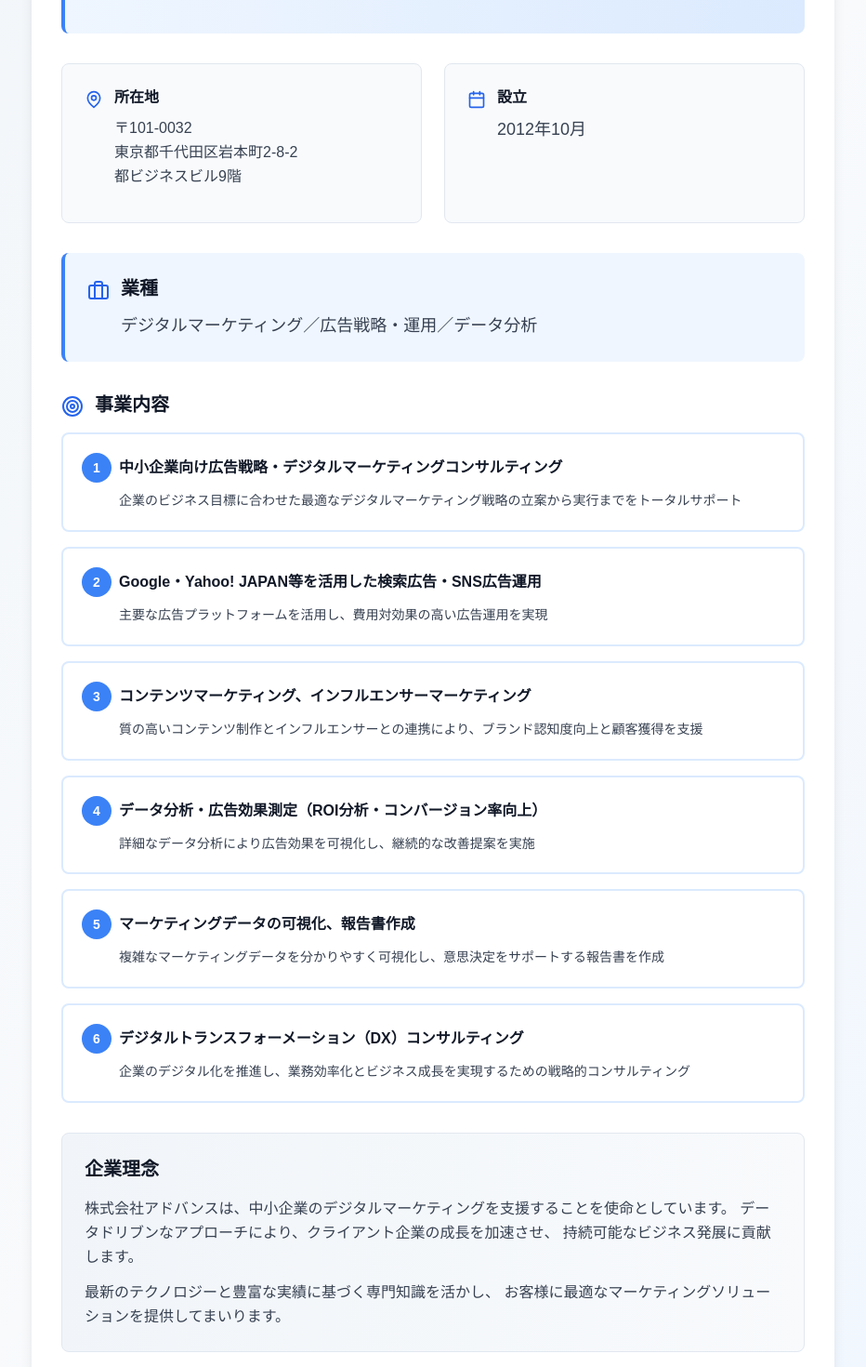
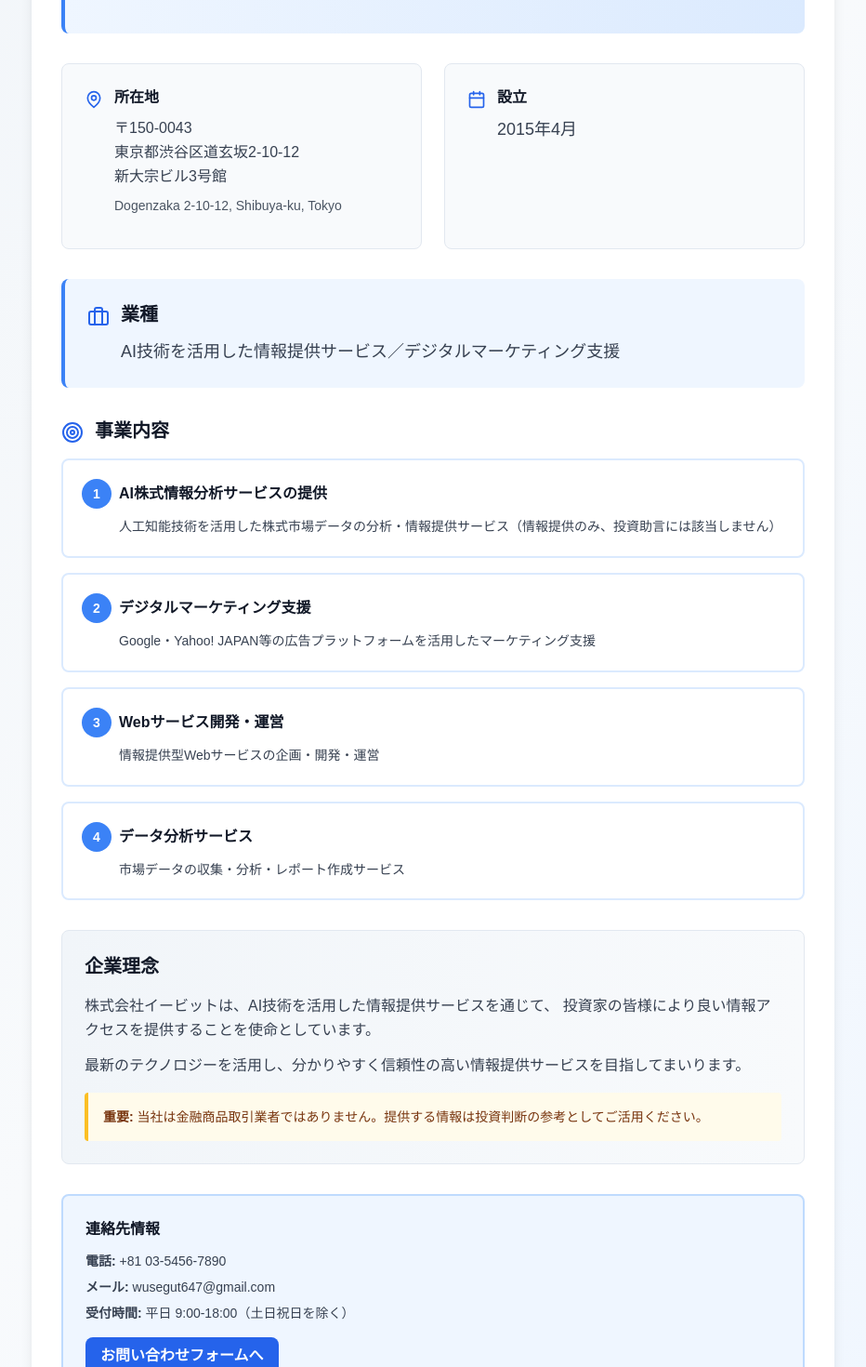
Before and after one commit to lil053004-bit/search, a React (Vite) app: page /company in a window 1280 px wide. Shown: the part 280-1750 px from the top of the page at 93% size, without its empty margins (169-1101 px from the left). Built offline with nearby package versions, Linux system fonts and the light colour scheme; no server answers.

Commit message:
Updated Footer.tsx

```diff
--- a/src/components/Footer.tsx
+++ b/src/components/Footer.tsx
@@ -138,37 +138,19 @@ export default function Footer() {
                     お問い合わせフォーム
                   </Link>
                 </li>
-                <li className="flex items-center gap-2 text-gray-600">
-                  <Mail className="w-3.5 h-3.5 text-rose-400" />
-                  <span>support@stockofficial.com</span>
-                </li>
-                <li className="text-gray-500 text-xs pl-5">
-                  受付時間: 24時間受付（返信は営業日内）
-                </li>
               </ul>
             </div>
           </div>
 
           <div className="border-t border-gray-200 pt-6 text-center">
             <p className="text-sm text-gray-800 mb-2 font-medium">
-              &copy; {currentYear} 株式会社アドバンス (Advance Co., Ltd.). All rights reserved.
+              &copy; {currentYear} 株式会社イービット (Ebit Co., Ltd.). All rights reserved.
             </p>
-            <p className="text-xs text-gray-600 leading-relaxed max-w-3xl mx-auto mb-6">
+            <p className="text-xs text-gray-600 leading-relaxed max-w-3xl mx-auto">
               当サイトで提供される情報は投資勧誘を目的としたものではありません。
               投資に関する最終決定は、利用者ご自身の判断でなさるようお願いいたします。
               掲載されている情報の正確性については万全を期しておりますが、その内容の正確性、安全性、有用性を保証するものではありません。
             </p>
-
-            <div className="text-xs text-gray-500 space-y-2">
-              <p>株式会社アドバンス（Advance Co., Ltd.）</p>
-              <p>〒101-0032 東京都千代田区岩本町2-8-2 都ビジネスビル9階</p>
-              <div className="flex flex-wrap justify-center gap-2 mt-3">
-                <span className="px-3 py-1 bg-gray-100 rounded-full text-xs">AI株式診断サービス</span>
-                <span className="px-3 py-1 bg-gray-100 rounded-full text-xs">デジタルマーケティング</span>
-                <span className="px-3 py-1 bg-gray-100 rounded-full text-xs">広告運用</span>
-                <span className="px-3 py-1 bg-gray-100 rounded-full text-xs">データ分析</span>
-              </div>
-            </div>
           </div>
         </div>
       </div>
--- a/src/pages/CompanyInfo.tsx
+++ b/src/pages/CompanyInfo.tsx
@@ -24,8 +24,8 @@ export default function CompanyInfo() {
           <div className="prose max-w-none">
             <section className="mb-8">
               <div className="bg-gradient-to-r from-blue-50 to-blue-100 rounded-lg p-6 border-l-4 border-blue-500">
-                <h2 className="text-2xl font-bold text-gray-900 mb-4">株式会社アドバンス</h2>
-                <p className="text-lg text-gray-700 mb-2">Advance Co., Ltd.</p>
+                <h2 className="text-2xl font-bold text-gray-900 mb-4">株式会社イービット</h2>
+                <p className="text-lg text-gray-700 mb-2">Ebit Co., Ltd.</p>
               </div>
             </section>
 
@@ -37,9 +37,12 @@ export default function CompanyInfo() {
                     <div>
                       <h3 className="font-bold text-gray-900 mb-2">所在地</h3>
                       <p className="text-gray-700 leading-relaxed">
-                        〒101-0032<br />
-                        東京都千代田区岩本町2-8-2<br />
-                        都ビジネスビル9階
+                        〒150-0043<br />
+                        東京都渋谷区道玄坂2-10-12<br />
+                        新大宗ビル3号館
+                      </p>
+                      <p className="text-gray-600 text-sm mt-2">
+                        Dogenzaka 2-10-12, Shibuya-ku, Tokyo
                       </p>
                     </div>
                   </div>
@@ -50,7 +53,7 @@ export default function CompanyInfo() {
                     <Calendar className="w-5 h-5 text-blue-600 mt-1 flex-shrink-0" />
                     <div>
                       <h3 className="font-bold text-gray-900 mb-2">設立</h3>
-                      <p className="text-gray-700 text-lg">2012年10月</p>
+                      <p className="text-gray-700 text-lg">2015年4月</p>
                     </div>
                   </div>
                 </div>
@@ -64,7 +67,7 @@ export default function CompanyInfo() {
                   <div>
                     <h3 className="text-xl font-bold text-gray-900 mb-3">業種</h3>
                     <p className="text-gray-700 text-lg leading-relaxed">
-                      デジタルマーケティング／広告戦略・運用／データ分析
+                      AI技術を活用した情報提供サービス／デジタルマーケティング支援
                     </p>
                   </div>
                 </div>
@@ -81,62 +84,43 @@ export default function CompanyInfo() {
                 <div className="bg-white border-2 border-blue-100 rounded-lg p-5 hover:border-blue-300 transition-colors">
                   <h4 className="font-bold text-gray-900 mb-2 flex items-center gap-2">
                     <span className="w-8 h-8 bg-blue-500 text-white rounded-full flex items-center justify-center text-sm font-bold">1</span>
-                    中小企業向け広告戦略・デジタルマーケティングコンサルティング
+                    AI株式情報分析サービスの提供
                   </h4>
                   <p className="text-gray-700 text-sm leading-relaxed ml-10">
-                    企業のビジネス目標に合わせた最適なデジタルマーケティング戦略の立案から実行までをトータルサポート
+                    人工知能技術を活用した株式市場データの分析・情報提供サービス（情報提供のみ、投資助言には該当しません）
                   </p>
                 </div>
 
                 <div className="bg-white border-2 border-blue-100 rounded-lg p-5 hover:border-blue-300 transition-colors">
                   <h4 className="font-bold text-gray-900 mb-2 flex items-center gap-2">
                     <span className="w-8 h-8 bg-blue-500 text-white rounded-full flex items-center justify-center text-sm font-bold">2</span>
-                    Google・Yahoo! JAPAN等を活用した検索広告・SNS広告運用
+                    デジタルマーケティング支援
                   </h4>
                   <p className="text-gray-700 text-sm leading-relaxed ml-10">
-                    主要な広告プラットフォームを活用し、費用対効果の高い広告運用を実現
+                    Google・Yahoo! JAPAN等の広告プラットフォームを活用したマーケティング支援
                   </p>
                 </div>
 
                 <div className="bg-white border-2 border-blue-100 rounded-lg p-5 hover:border-blue-300 transition-colors">
                   <h4 className="font-bold text-gray-900 mb-2 flex items-center gap-2">
                     <span className="w-8 h-8 bg-blue-500 text-white rounded-full flex items-center justify-center text-sm font-bold">3</span>
-                    コンテンツマーケティング、インフルエンサーマーケティング
+                    Webサービス開発・運営
                   </h4>
                   <p className="text-gray-700 text-sm leading-relaxed ml-10">
-                    質の高いコンテンツ制作とインフルエンサーとの連携により、ブランド認知度向上と顧客獲得を支援
+                    情報提供型Webサービスの企画・開発・運営
                   </p>
                 </div>
 
                 <div className="bg-white border-2 border-blue-100 rounded-lg p-5 hover:border-blue-300 transition-colors">
                   <h4 className="font-bold text-gray-900 mb-2 flex items-center gap-2">
                     <span className="w-8 h-8 bg-blue-500 text-white rounded-full flex items-center justify-center text-sm font-bold">4</span>
-                    データ分析・広告効果測定（ROI分析・コンバージョン率向上）
+                    データ分析サービス
                   </h4>
                   <p className="text-gray-700 text-sm leading-relaxed ml-10">
-                    詳細なデータ分析により広告効果を可視化し、継続的な改善提案を実施
+                    市場データの収集・分析・レポート作成サービス
                   </p>
                 </div>
 
-                <div className="bg-white border-2 border-blue-100 rounded-lg p-5 hover:border-blue-300 transition-colors">
-                  <h4 className="font-bold text-gray-900 mb-2 flex items-center gap-2">
-                    <span className="w-8 h-8 bg-blue-500 text-white rounded-full flex items-center justify-center text-sm font-bold">5</span>
-                    マーケティングデータの可視化、報告書作成
-                  </h4>
-                  <p className="text-gray-700 text-sm leading-relaxed ml-10">
-                    複雑なマーケティングデータを分かりやすく可視化し、意思決定をサポートする報告書を作成
-                  </p>
-                </div>
-
-                <div className="bg-white border-2 border-blue-100 rounded-lg p-5 hover:border-blue-300 transition-colors">
-                  <h4 className="font-bold text-gray-900 mb-2 flex items-center gap-2">
-                    <span className="w-8 h-8 bg-blue-500 text-white rounded-full flex items-center justify-center text-sm font-bold">6</span>
-                    デジタルトランスフォーメーション（DX）コンサルティング
-                  </h4>
-                  <p className="text-gray-700 text-sm leading-relaxed ml-10">
-                    企業のデジタル化を推進し、業務効率化とビジネス成長を実現するための戦略的コンサルティング
-                  </p>
-                </div>
               </div>
             </section>
 
@@ -144,22 +128,27 @@ export default function CompanyInfo() {
               <div className="bg-gradient-to-r from-slate-100 to-slate-50 rounded-lg p-6 border border-slate-200">
                 <h3 className="text-xl font-bold text-gray-900 mb-4">企業理念</h3>
                 <p className="text-gray-700 leading-relaxed mb-3">
-                  株式会社アドバンスは、中小企業のデジタルマーケティングを支援することを使命としています。
-                  データドリブンなアプローチにより、クライアント企業の成長を加速させ、
-                  持続可能なビジネス発展に貢献します。
+                  株式会社イービットは、AI技術を活用した情報提供サービスを通じて、
+                  投資家の皆様により良い情報アクセスを提供することを使命としています。
                 </p>
                 <p className="text-gray-700 leading-relaxed">
-                  最新のテクノロジーと豊富な実績に基づく専門知識を活かし、
-                  お客様に最適なマーケティングソリューションを提供してまいります。
+                  最新のテクノロジーを活用し、分かりやすく信頼性の高い情報提供サービスを目指してまいります。
                 </p>
+                <div className="mt-4 p-4 bg-amber-50 border-l-4 border-amber-400 rounded">
+                  <p className="text-sm text-amber-900">
+                    <strong>重要:</strong> 当社は金融商品取引業者ではありません。提供する情報は投資判断の参考としてご活用ください。
+                  </p>
+                </div>
               </div>
             </section>
 
             <div className="bg-blue-50 rounded-lg p-6 border-2 border-blue-200 mt-8">
-              <h3 className="font-bold text-gray-900 mb-3">お問い合わせ</h3>
-              <p className="text-sm text-gray-700 mb-4">
-                弊社サービスに関するお問い合わせは、お気軽にご連絡ください。
-              </p>
+              <h3 className="font-bold text-gray-900 mb-3">連絡先情報</h3>
+              <div className="space-y-2 text-sm text-gray-700 mb-4">
+                <p><strong>電話:</strong> +81 03-5456-7890</p>
+                <p><strong>メール:</strong> wusegut647@gmail.com</p>
+                <p><strong>受付時間:</strong> 平日 9:00-18:00（土日祝日を除く）</p>
+              </div>
               <Link
                 to="/contact"
                 className="inline-flex items-center gap-2 px-4 py-2 bg-blue-600 text-white rounded-lg hover:bg-blue-700 transition-colors font-semibold"
--- a/src/pages/Contact.tsx
+++ b/src/pages/Contact.tsx
@@ -23,7 +23,7 @@ export default function Contact() {
 
           <div className="prose max-w-none">
             <p className="text-gray-700 leading-relaxed mb-8">
-              AI株式診断サービスをご利用いただき、誠にありがとうございます。
+              AI株式分析サービスをご利用いただき、誠にありがとうございます。
               ご質問、ご要望、不具合のご報告など、お気軽にお問い合わせください。
             </p>
 
@@ -32,11 +32,11 @@ export default function Contact() {
               <div className="bg-gradient-to-r from-sky-50 to-blue-50 rounded-2xl p-4 flex items-start gap-3">
                 <Clock className="w-5 h-5 text-sky-500 mt-1 flex-shrink-0" />
                 <div>
-                  <p className="font-semibold text-gray-900 mb-1">24時間受付</p>
+                  <p className="font-semibold text-gray-900 mb-1">平日 9:00-18:00</p>
                   <p className="text-sm text-gray-600">
-                    ※メールでのお問い合わせは24時間受け付けております<br />
-                    ※ご返信は営業日（平日 9:00-18:00）内に順次対応いたします<br />
-                    ※土日祝日、年末年始の返信は翌営業日となります
+                    ※お問い合わせは平日 9:00-18:00に受け付けております<br />
+                    ※土日祝日、年末年始は休業となります<br />
+                    ※返信には数営業日かかる場合がございます
                   </p>
                 </div>
               </div>
@@ -164,22 +164,28 @@ export default function Contact() {
                 運営会社情報
               </h3>
               <p className="text-sm text-gray-700 mb-2">
-                <strong>会社名:</strong> 株式会社アドバンス（Advance Co., Ltd.）
+                <strong>会社名:</strong> 株式会社イービット (Ebit Co., Ltd.)
               </p>
               <p className="text-sm text-gray-700 mb-2">
-                <strong>所在地:</strong> 〒101-0032 東京都千代田区岩本町2-8-2 都ビジネスビル9階
+                <strong>所在地:</strong> 〒150-0043 東京都渋谷区道玄坂2-10-12 新大宗ビル3号館
               </p>
               <p className="text-sm text-gray-700 mb-2">
-                <strong>設立:</strong> 2012年10月
+                Dogenzaka 2-10-12, Shibuya-ku, Tokyo
               </p>
               <p className="text-sm text-gray-700 mb-2">
-                <strong>業種:</strong> デジタルマーケティング／広告戦略・運用／データ分析
+                <strong>設立:</strong> 2015年4月
               </p>
               <p className="text-sm text-gray-700 mb-2">
-                <strong>メールアドレス:</strong> support@stockofficial.com
+                <strong>業種:</strong> AI技術を活用した情報提供サービス
+              </p>
+              <p className="text-sm text-gray-700 mb-2">
+                <strong>電話:</strong> +81 03-5456-7890
+              </p>
+              <p className="text-sm text-gray-700 mb-2">
+                <strong>メールアドレス:</strong> wusegut647@gmail.com
               </p>
               <p className="text-sm text-gray-700">
-                <strong>受付時間:</strong> 24時間受付（返信は営業日内）
+                <strong>受付時間:</strong> 平日 9:00-18:00（土日祝日を除く）
               </p>
             </div>
           </div>
--- a/src/pages/Privacy.tsx
+++ b/src/pages/Privacy.tsx
@@ -27,7 +27,7 @@ export default function Privacy() {
             <section className="mb-8">
               <h2 className="text-xl font-bold text-gray-900 mb-4">1. 基本方針</h2>
               <p className="text-gray-700 leading-relaxed">
-                AI株式診断サービス（以下「当サービス」）の運営者である株式会社アドバンス（以下「当社」）は、利用者の個人情報の重要性を認識し、
+                AI株式分析サービス（以下「当サービス」）の運営者である株式会社イービット（以下「当社」）は、利用者の個人情報の重要性を認識し、
                 個人情報の保護に関する法律（個人情報保護法）を遵守し、適切に取り扱い、保護することに努めます。
               </p>
             </section>
@@ -140,19 +140,25 @@ export default function Privacy() {
                 本ポリシーに関するご質問、個人情報の取り扱いに関するご相談は、お問い合わせフォームよりご連絡ください。
               </p>
               <p className="text-sm text-gray-700 mb-2">
-                <strong>株式会社アドバンス (Advance Co., Ltd.)</strong>
+                <strong>株式会社イービット (Ebit Co., Ltd.)</strong>
               </p>
               <p className="text-sm text-gray-700 mb-2">
-                〒101-0032 東京都千代田区岩本町2-8-2 都ビジネスビル9階
+                〒150-0043 東京都渋谷区道玄坂2-10-12 新大宗ビル3号館
               </p>
               <p className="text-sm text-gray-700 mb-2">
-                設立: 2012年10月
+                Dogenzaka 2-10-12, Shibuya-ku, Tokyo
               </p>
               <p className="text-sm text-gray-700 mb-2">
-                メール: support@stockofficial.com
+                設立: 2015年4月
+              </p>
+              <p className="text-sm text-gray-700 mb-2">
+                電話: +81 03-5456-7890
+              </p>
+              <p className="text-sm text-gray-700 mb-2">
+                メール: wusegut647@gmail.com
               </p>
               <p className="text-sm text-gray-700">
-                受付時間: 24時間受付（返信は営業日内）
+                受付時間: 平日 9:00-18:00（土日祝日を除く）
               </p>
             </div>
           </div>
--- a/src/pages/SpecifiedCommercialTransactionAct.tsx
+++ b/src/pages/SpecifiedCommercialTransactionAct.tsx
@@ -1,4 +1,4 @@
-import { ArrowLeft, FileText, Building, Mail } from 'lucide-react';
+import { ArrowLeft, FileText, Building, Mail, Phone } from 'lucide-react';
 import { Link } from 'react-router-dom';
 
 export default function SpecifiedCommercialTransactionAct() {
@@ -36,26 +36,27 @@ export default function SpecifiedCommercialTransactionAct() {
                   <dl className="space-y-3">
                     <div className="grid sm:grid-cols-3 gap-2">
                       <dt className="font-semibold text-gray-900">会社名</dt>
-                      <dd className="sm:col-span-2 text-gray-700">株式会社アドバンス</dd>
+                      <dd className="sm:col-span-2 text-gray-700">株式会社イービット</dd>
                     </div>
                     <div className="grid sm:grid-cols-3 gap-2">
                       <dt className="font-semibold text-gray-900">会社名（英語）</dt>
-                      <dd className="sm:col-span-2 text-gray-700">Advance Co., Ltd.</dd>
+                      <dd className="sm:col-span-2 text-gray-700">Ebit Co., Ltd.</dd>
                     </div>
                     <div className="grid sm:grid-cols-3 gap-2">
                       <dt className="font-semibold text-gray-900">所在地</dt>
                       <dd className="sm:col-span-2 text-gray-700">
-                        〒101-0032<br />
-                        東京都千代田区岩本町2-8-2 都ビジネスビル9階
+                        〒150-0043<br />
+                        東京都渋谷区道玄坂2-10-12 新大宗ビル3号館<br />
+                        Dogenzaka 2-10-12, Shibuya-ku, Tokyo
                       </dd>
                     </div>
                     <div className="grid sm:grid-cols-3 gap-2">
                       <dt className="font-semibold text-gray-900">設立</dt>
-                      <dd className="sm:col-span-2 text-gray-700">2012年10月</dd>
+                      <dd className="sm:col-span-2 text-gray-700">2015年4月</dd>
                     </div>
                     <div className="grid sm:grid-cols-3 gap-2">
                       <dt className="font-semibold text-gray-900">業種</dt>
-                      <dd className="sm:col-span-2 text-gray-700">デジタルマーケティング／広告戦略・運用／データ分析</dd>
+                      <dd className="sm:col-span-2 text-gray-700">AI技術を活用した情報提供サービス</dd>
                     </div>
                   </dl>
                 </div>
@@ -71,12 +72,16 @@ export default function SpecifiedCommercialTransactionAct() {
                   <h2 className="text-xl font-bold text-gray-900 mb-4">連絡先</h2>
                   <dl className="space-y-3">
                     <div className="grid sm:grid-cols-3 gap-2">
+                      <dt className="font-semibold text-gray-900">電話</dt>
+                      <dd className="sm:col-span-2 text-gray-700">+81 03-5456-7890</dd>
+                    </div>
+                    <div className="grid sm:grid-cols-3 gap-2">
                       <dt className="font-semibold text-gray-900">メールアドレス</dt>
-                      <dd className="sm:col-span-2 text-blue-600">support@stockofficial.com</dd>
+                      <dd className="sm:col-span-2 text-blue-600">wusegut647@gmail.com</dd>
                     </div>
                     <div className="grid sm:grid-cols-3 gap-2">
                       <dt className="font-semibold text-gray-900">受付時間</dt>
-                      <dd className="sm:col-span-2 text-gray-700">24時間受付（返信は営業日内）</dd>
+                      <dd className="sm:col-span-2 text-gray-700">平日 9:00-18:00（土日祝日を除く）</dd>
                     </div>
                   </dl>
                 </div>
@@ -240,9 +245,10 @@ export default function SpecifiedCommercialTransactionAct() {
                 <div className="flex items-start gap-3 mb-4">
                   <Mail className="w-5 h-5 text-blue-600 mt-1 flex-shrink-0" />
                   <div>
-                    <p className="font-semibold text-gray-900 mb-1">メール</p>
-                    <p className="text-blue-600">support@stockofficial.com</p>
-                    <p className="text-sm text-gray-600 mt-1">24時間受付（返信は営業日内）</p>
+                    <p className="font-semibold text-gray-900 mb-1">連絡先</p>
+                    <p className="text-gray-700">電話: +81 03-5456-7890</p>
+                    <p className="text-blue-600">wusegut647@gmail.com</p>
+                    <p className="text-sm text-gray-600 mt-1">平日 9:00-18:00（土日祝日を除く）</p>
                   </div>
                 </div>
                 <Link
--- a/src/pages/Terms.tsx
+++ b/src/pages/Terms.tsx
@@ -27,7 +27,7 @@ export default function Terms() {
             <section className="mb-8">
               <h2 className="text-xl font-bold text-gray-900 mb-4">第1条（適用）</h2>
               <p className="text-gray-700 leading-relaxed mb-3">
-                本規約は、AI株式診断サービス（以下「当サービス」といいます）の利用に関する条件を、当サービスを利用する全ての方（以下「利用者」といいます）と株式会社アドバンス（以下「当社」といいます）との間で定めるものです。
+                本規約は、AI株式分析サービス（以下「当サービス」といいます）の利用に関する条件を、当サービスを利用する全ての方（以下「利用者」といいます）と株式会社イービット（以下「当社」といいます）との間で定めるものです。
               </p>
               <p className="text-gray-700 leading-relaxed">
                 利用者は、当サービスを利用することにより、本規約の全ての内容に同意したものとみなされます。
```
Also changed, not shown: src/components/DiagnosisTickerBanner.tsx (+3 -13 lines), src/pages/RefactoredHome.tsx (+7 -7 lines).
